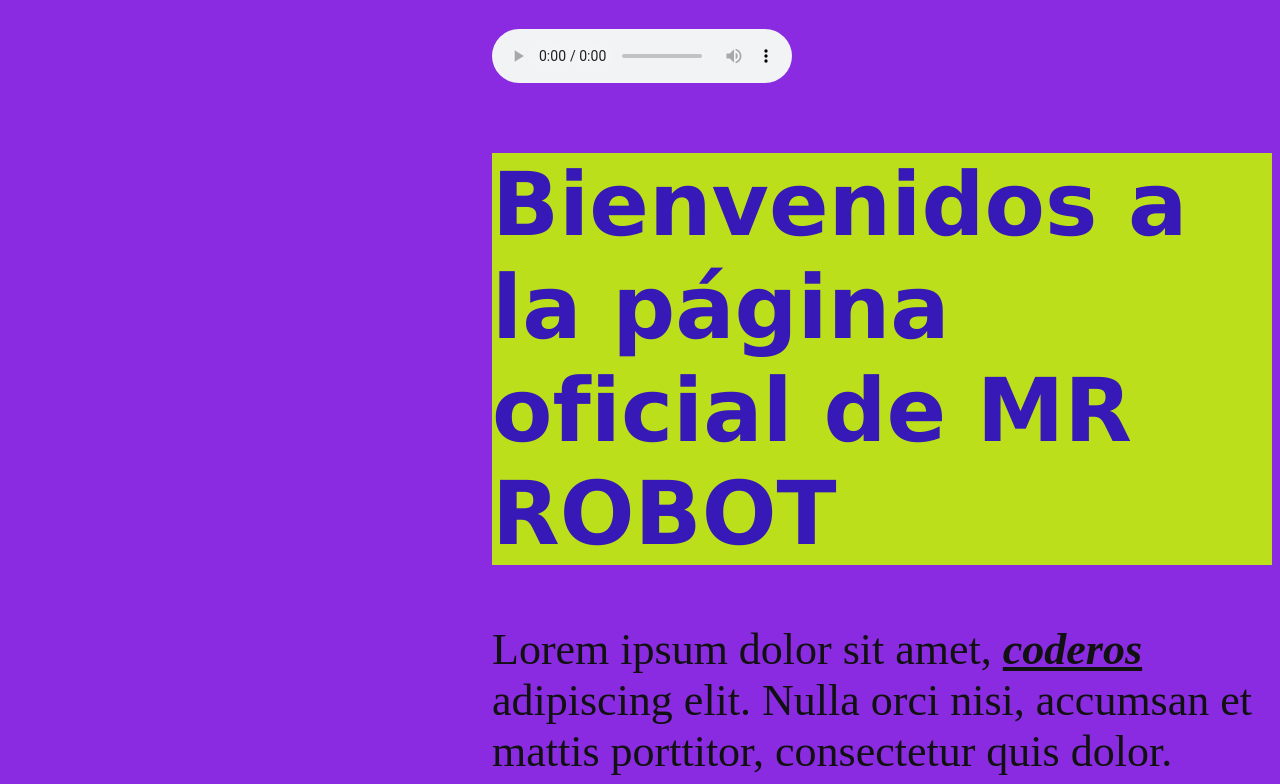
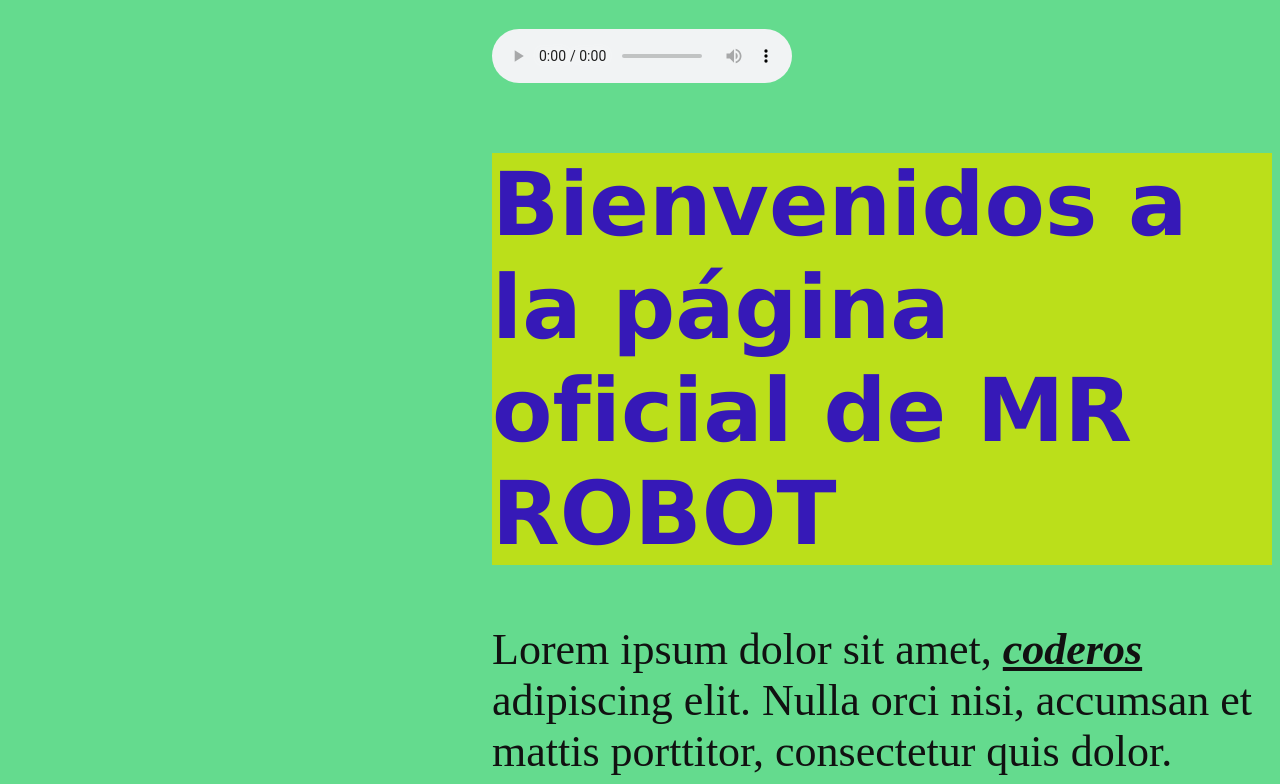
Before and after one commit to charlyred/misterrobot16, a plain HTML site: page index.html in a window 1280 px wide. Shown: the part 609-1393 px from the top of the page. Drawn offline with Linux system fonts and the light colour scheme.

Commit message:
le cambié el fondo al home

```diff
--- a/css/style.css
+++ b/css/style.css
@@ -2,7 +2,7 @@
     font-size: 44px; /*tamaño base*/
 }
 body {
-    background-color: blueviolet; /*Commit 1 en CSS*/
+    background-color: rgb(100, 219, 142); /*Commit 1 en CSS*/
     color: #111;
     padding-left: 11em;
 }
```
